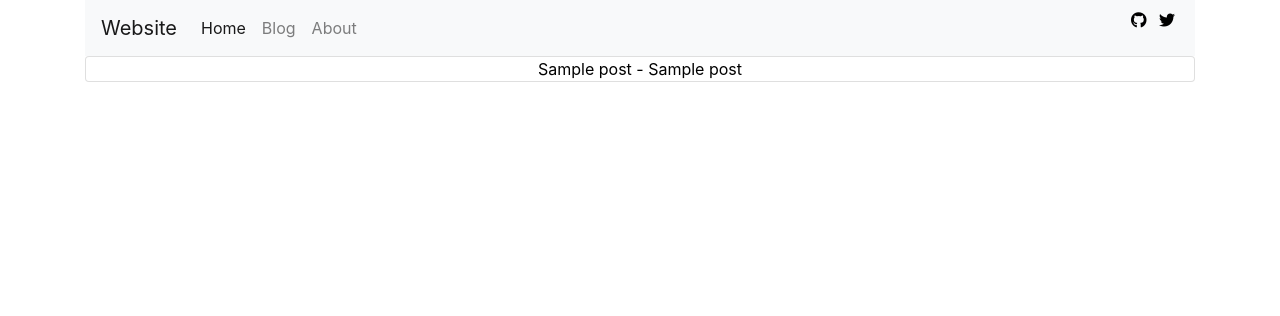
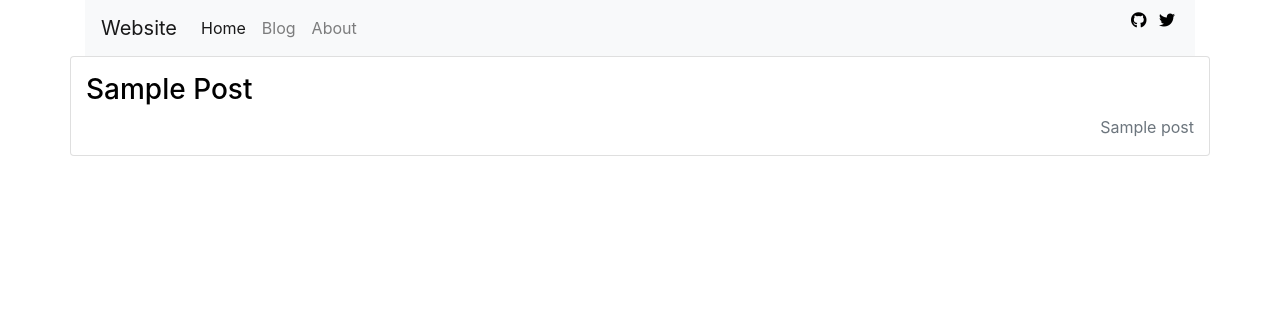
Before and after one commit to detroyejr/website, a Flask app: template app/templates/blog.html in a window 1280 px wide. Shown: the top 316 px of the page. Run offline with Flask 2, Linux system fonts and the light colour scheme; the template is opened without the code that fills it: most values are stand-ins (such as "Sample title", 1, 10 or a date in 2020); some libraries are stand-ins or nearby versions.

Commit message:
Add cards to blog page

```diff
--- a/app/templates/blog.html
+++ b/app/templates/blog.html
@@ -1,11 +1,20 @@
 {% extends "index.html" %}
 
 {% block content %}
-{% for x, y, z in posts %}
-<center>
-    <div class="card">
-        <a style="color: black;" href="{{ url_for('article', path=z) }}">{{ x }} - {{ y }}</a>
+<div class="row">
+    {% for x, y, z in posts %}
+    <div class="card article-card col-sm">
+        <a style="color: black;" href="{{ url_for('article', path=z) }}">
+            <div class="h3 mt-3 text-capitalize">
+                {{ y }}
+            </div>
+            <div class="lead text-muted float-right">
+                <small>{{ x }}</small>
+            </div>
+        </a>
     </div>
-</center>
-{% endfor %}
+    {% endfor %}
+
+</div>
+</div>
 {% endblock %}
--- a/app/templates/index.html
+++ b/app/templates/index.html
@@ -21,6 +21,10 @@
             background-repeat: no-repeat;
             background-position: top;
         }
+
+        .article-card {
+            height: 100px;
+        }
     </style>
 </head>
 <div class="container">
@@ -40,10 +44,12 @@
         <div class="float-right">
             <ul class="list-inline">
                 <li class="inline-item">
-                    <a class="px-1" style="color:black;" href="https://github.com/detroyejr" rel="external nofollow" target="_blank">
+                    <a class="px-1" style="color:black;" href="https://github.com/detroyejr" rel="external nofollow"
+                        target="_blank">
                         <i class="fab fa-github"></i>
                     </a>
-                    <a class="px-1" style="color:black;" href="https://twitter.com/detroyejr" rel="external nofollow" target="_blank">
+                    <a class="px-1" style="color:black;" href="https://twitter.com/detroyejr" rel="external nofollow"
+                        target="_blank">
                         <i class="fab fa-twitter"></i>
                     </a>
                 </li>
@@ -60,4 +66,11 @@
     <div class="card">
         <div class="card-body bg-cover" style="height:200px;">
             <p class="float-right display-4" , style="margin-top: 50px; margin-bottom: 50px;">
-                <a class="text-white active" href=/blog>Read </a> </p> </div> </div> </div> {% endblock %} </div> </html>
+                <small><a class="text-white active" href=/blog>Read</a></small>
+            </p>
+        </div>
+    </div>
+</div>
+{% endblock %}
+</div>
+</html>
```
